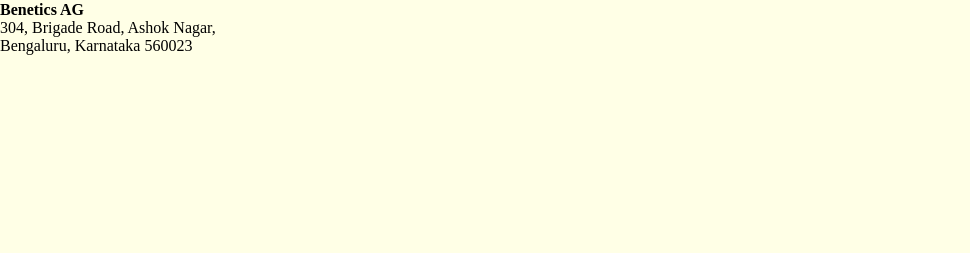
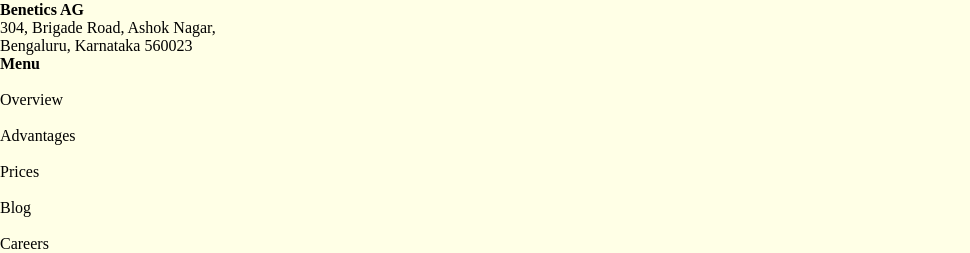
Before and after one commit to faiyankhan/Benetics, a plain HTML site: page index.html in a window 1280 px wide. Shown: the part 1390-1643 px from the top of the page, without its empty margins (0-970 px from the left). Before the commit the page ends 1445 px from the top, so only its background shows below. Drawn offline with Linux system fonts and the light colour scheme.

Commit message:
various pages shortcuts added in footer

```diff
--- a/index.html
+++ b/index.html
@@ -115,6 +115,20 @@
             <p>304, Brigade Road, Ashok Nagar,<br> Bengaluru, Karnataka 560023</p>
         </div>
 
+        <div class="footer-part-2">
+            <b>Menu</b>
+            <br><br>
+            <p>Overview</p>
+            <br>
+            <p>Advantages</p>
+            <br>
+            <p>Prices</p>
+            <br>
+            <p>Blog</p>
+            <br>
+            <p>Careers</p>
+        </div>
+
 
 
 
```
